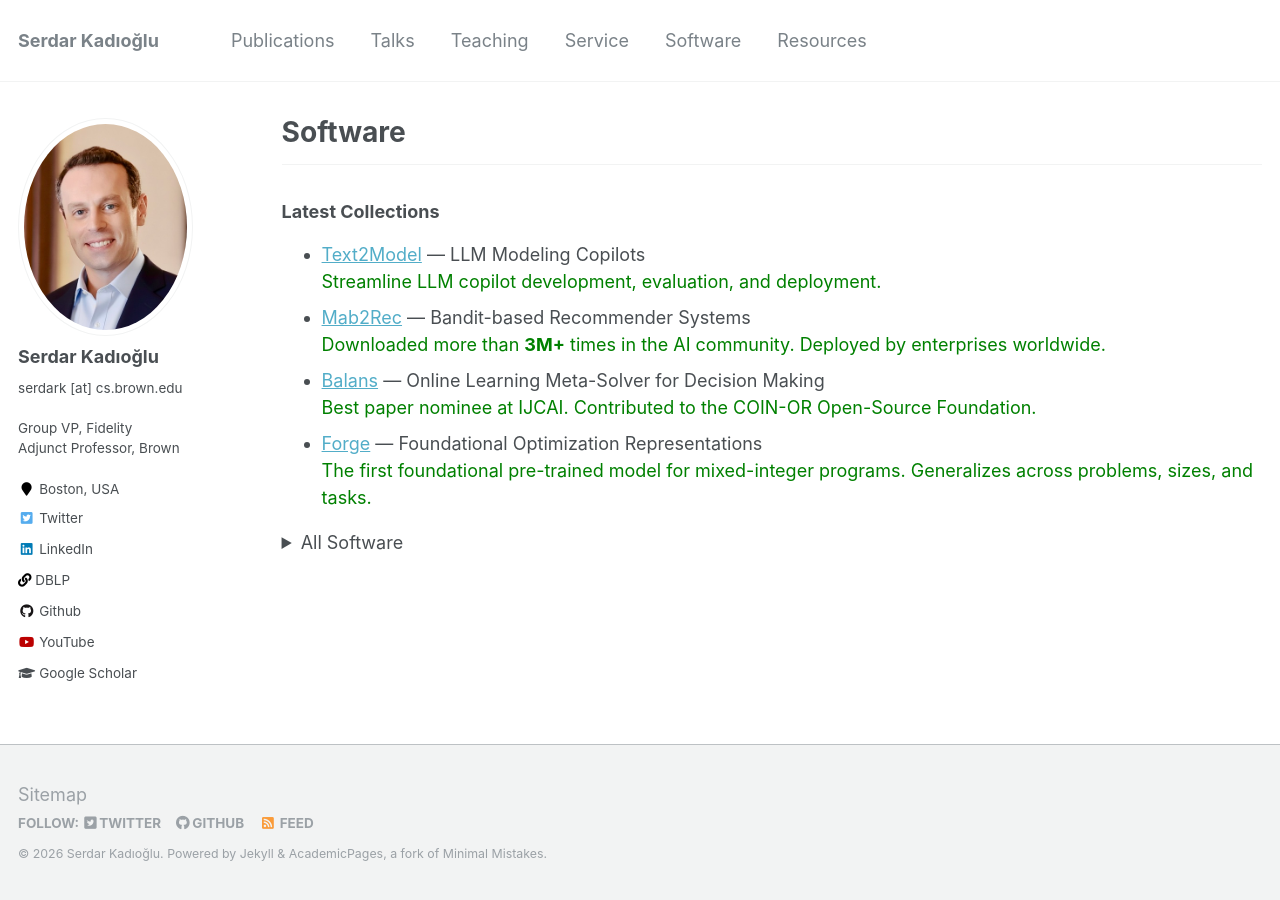
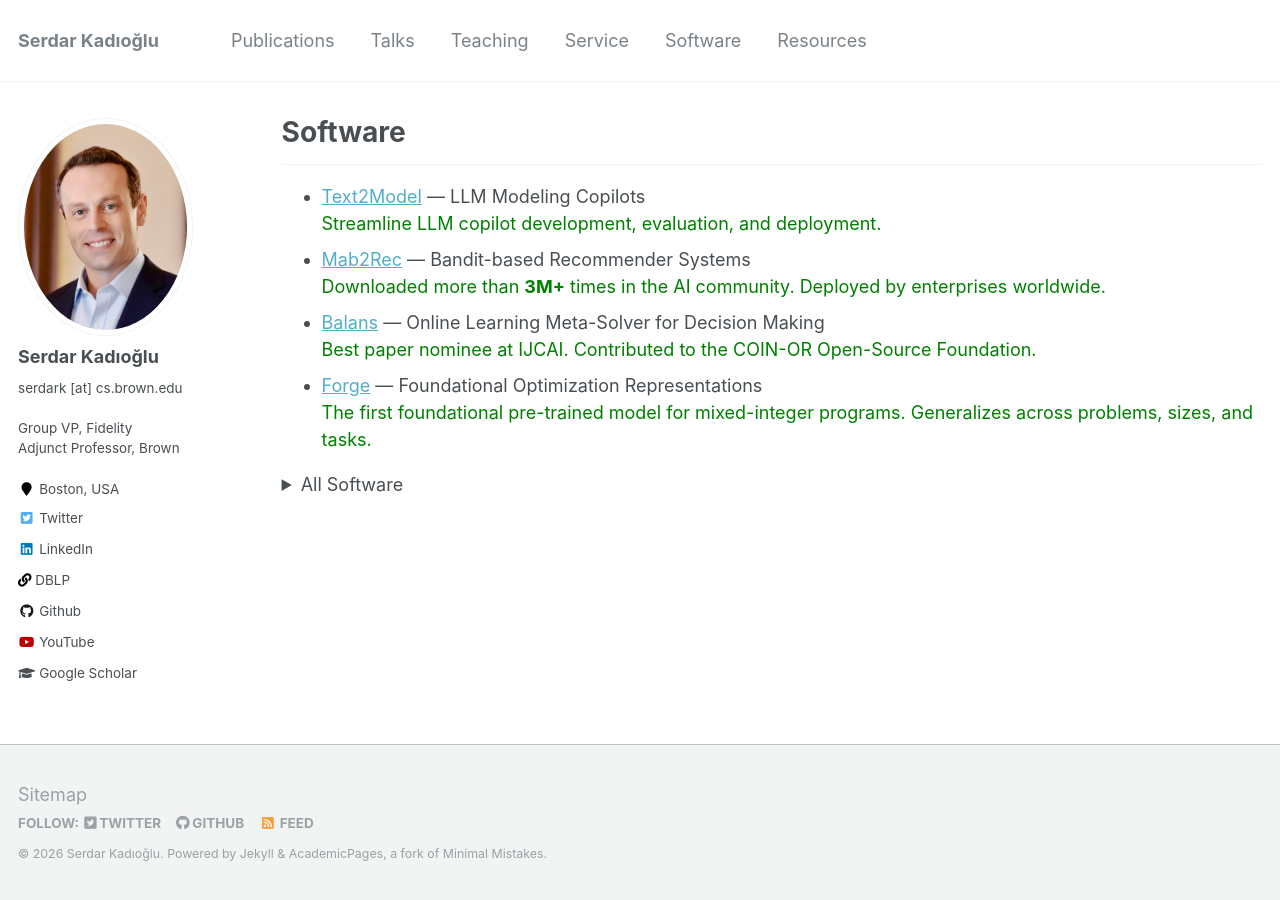
Before and after one commit to skadio/skadio.github.io, a Jekyll site: the page built from _pages/software.md, in a window 1280 px wide. Built offline with Jekyll 4.4.1, drawn with Linux system fonts in a browser that asks for light colours.

Commit message:
Update software.md

```diff
--- a/_pages/software.md
+++ b/_pages/software.md
@@ -7,7 +7,6 @@ author_profile: true
 
 ---
 
-### Latest Collections
 - [Text2Model](https://skadio.github.io/text2model/) — LLM Modeling Copilots <br> <span style="color:green">Streamline LLM copilot development, evaluation, and deployment.</span>
 - [Mab2Rec](https://fidelity.github.io/mab2rec) — Bandit-based Recommender Systems <br> <span style="color:green">Downloaded more than **3M+** times in the AI community. Deployed by enterprises worldwide.</span>
 - [Balans](https://coin-or.github.io/balans/) — Online Learning Meta-Solver for Decision Making  <br> <span style="color:green">Best paper nominee at IJCAI. Contributed to the COIN-OR Open-Source Foundation.</span>
```
